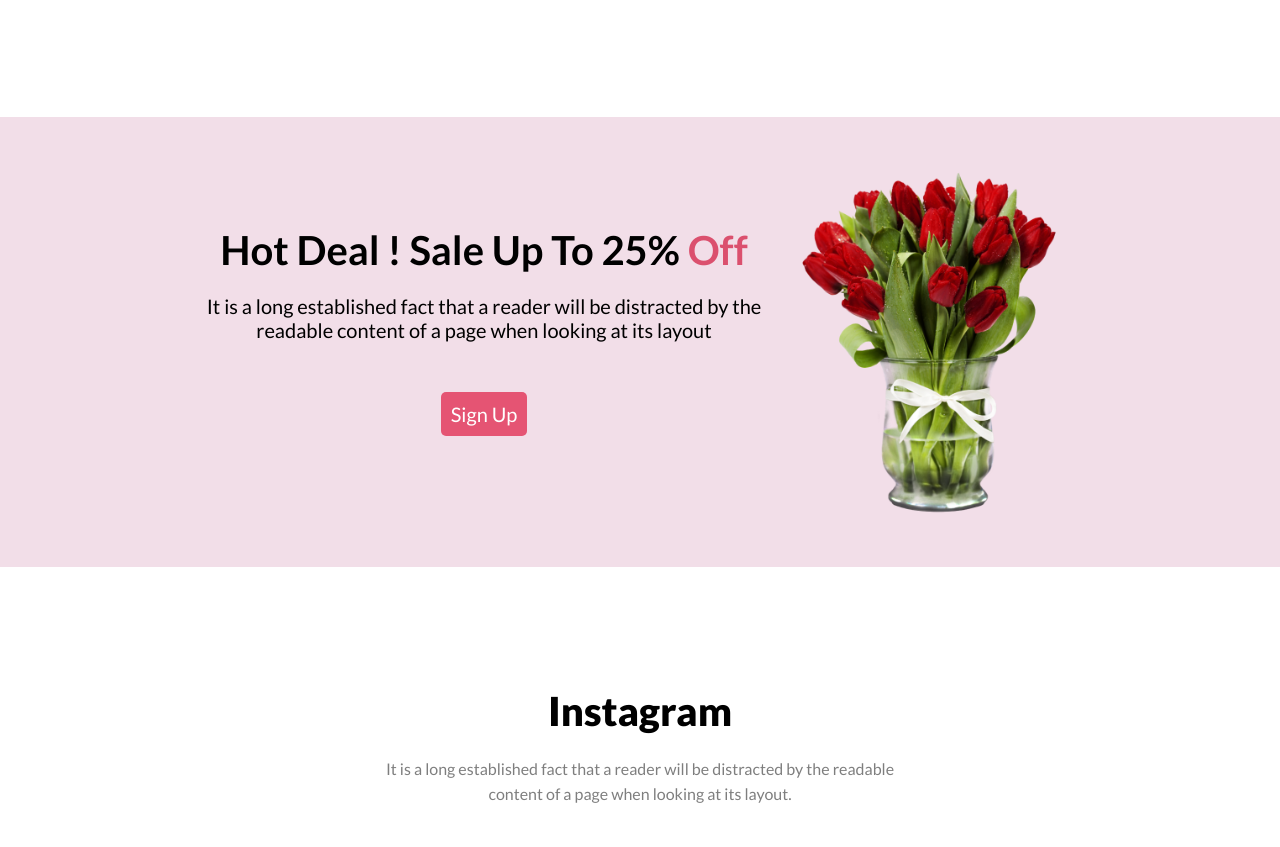
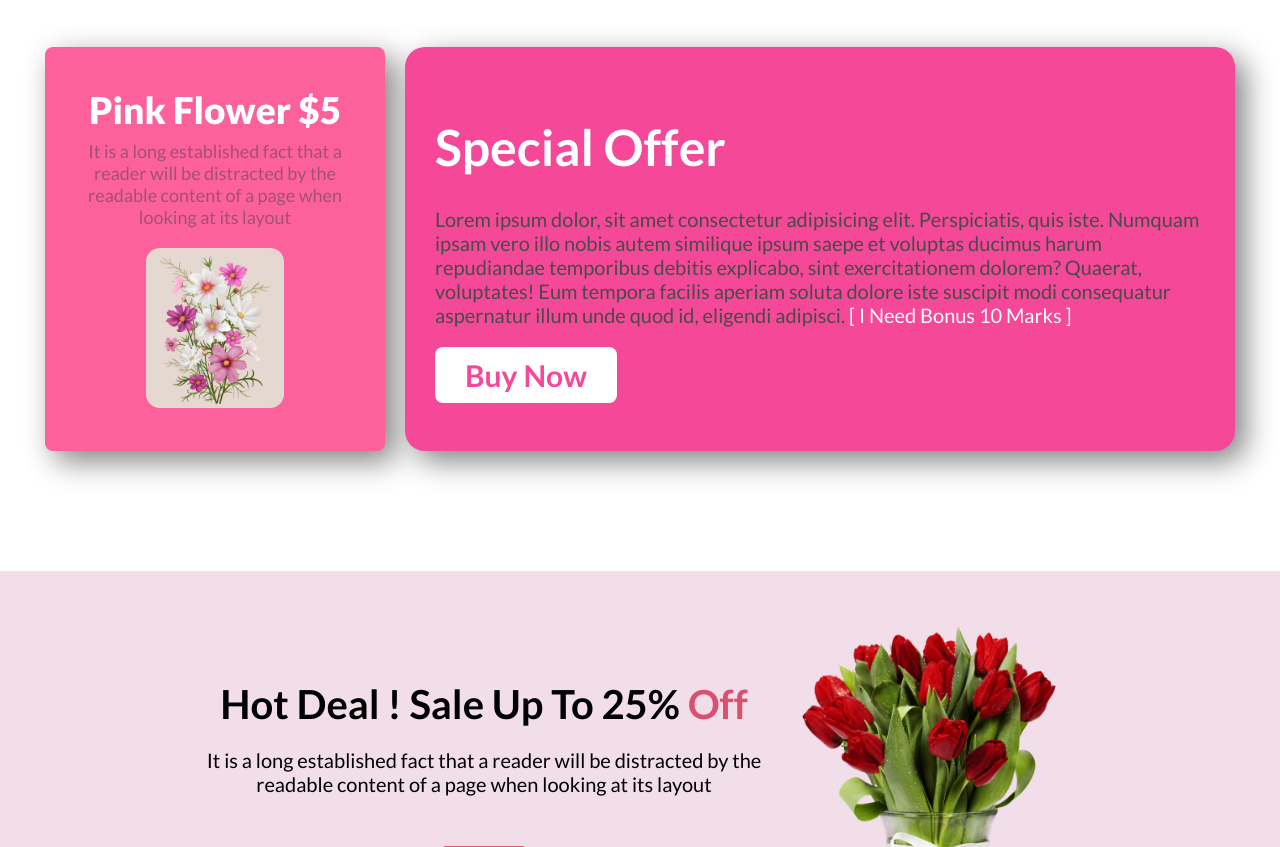
Before and after one commit to sajjadmolliek/flower-shop-assignment, a plain HTML site: page index.html in a window 1280 px wide. Shown: the part 2014-2861 px from the top of the page. Drawn offline with Linux system fonts and the light colour scheme; a web font is replaced by a local one.

Commit message:
last commit

```diff
--- a/index.html
+++ b/index.html
@@ -125,8 +125,20 @@
 
 
 
-
-
+        <!-- Start Section_08 -->
+        <section class="section8">
+            <div class="div1_sec_08">
+                <h1>Pink Flower $5</h1>
+                <p>It is a long established fact that a reader will be          distracted by the readable content of a page when looking at its layout</p>
+                <img src="image/Rectangle 4.png" alt="Rectangle 4">
+            </div>
+            <div class="div2_sec_08">
+                <h1>Special Offer</h1>
+                <p>Lorem ipsum dolor, sit amet consectetur adipisicing elit. Perspiciatis, quis iste. Numquam ipsam vero illo nobis autem similique ipsum saepe et voluptas ducimus harum repudiandae temporibus debitis explicabo, sint exercitationem dolorem? Quaerat, voluptates! Eum tempora facilis aperiam soluta dolore iste suscipit modi consequatur aspernatur illum unde quod id, eligendi adipisci.  <span>[ I Need Bonus 10 Marks ]</span></p>
+                <button>Buy Now</button>
+            </div>
+        </section>
+        <!-- Ending Section_08 -->
 
 
 
--- a/style.css
+++ b/style.css
@@ -353,6 +353,82 @@
 
 
 
+/* Section_08 Style Start */
+.section8{
+    display: flex;
+    justify-content: center;
+    margin-top: 50px;
+
+
+}
+.div1_sec_08{
+    box-shadow: 10px 10px 30px gray;
+
+background-color: rgb(253, 97, 155);
+
+padding: 40px;
+
+text-align: center;
+
+width: 260px;
+border-radius: 8px;
+
+}
+.div1_sec_08>h1{
+    font-weight: 900;
+    color: #fff;
+    font-size: 37px;
+}
+.div1_sec_08>p{
+    color: rgb(68, 68, 68);
+    font-weight: 400;
+    text-align: center;
+    opacity: .5;
+    padding-top: 8px;
+    font-size: 18px;
+}
+.div1_sec_08>img{
+    width: 138px;
+    border-radius: 14px;
+    margin-top: 20px;
+}
+.div2_sec_08 span{
+    color: white;
+    font-size: 20px;
+    /* opacity: 1 !important; */
+}
+.div2_sec_08{
+    box-shadow: 10px 10px 30px gray;
+    width: 770px;
+    margin-left: 20px;
+    background-color: #f64899;
+    border-radius: 20px;
+    color: white;
+    padding: 30px;
+}
+.div2_sec_08>h1{
+    margin-top: 40px;
+    font-size: 50px;
+    padding-bottom: 30px;
+}
+.div2_sec_08>p{
+    color: rgb(74, 74, 74);
+    font-weight: 500;
+    font-size: 20px;}
+.div2_sec_08>button{
+
+    margin-top: 20px;
+    padding: 10px 30px;
+    background-color: #ffffff;
+    color: #f64899;
+    border-radius: 8px;
+    font-size: 30px;
+    font-weight: bold;
+    border: none;
+}
+/* Section_08 Style Ending */
+
+
 /* Main section style Ending */
 
 
```
